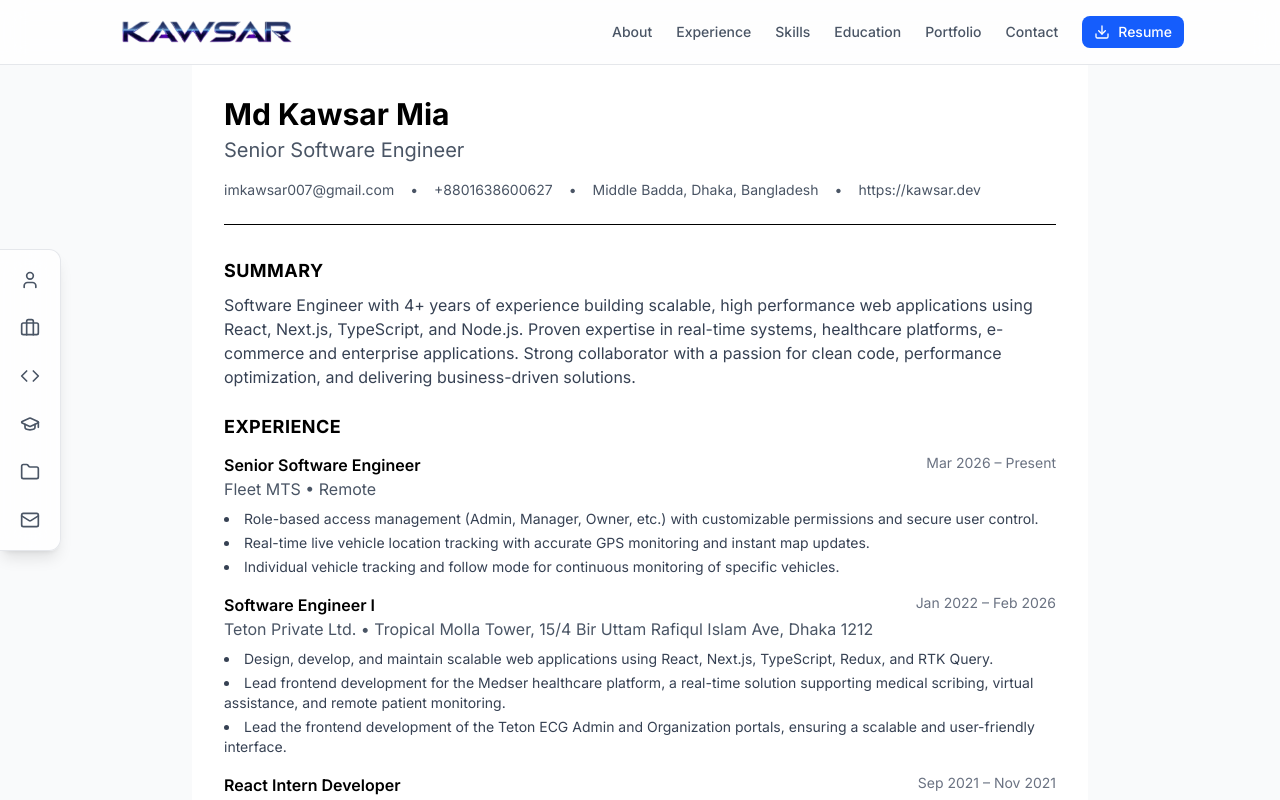
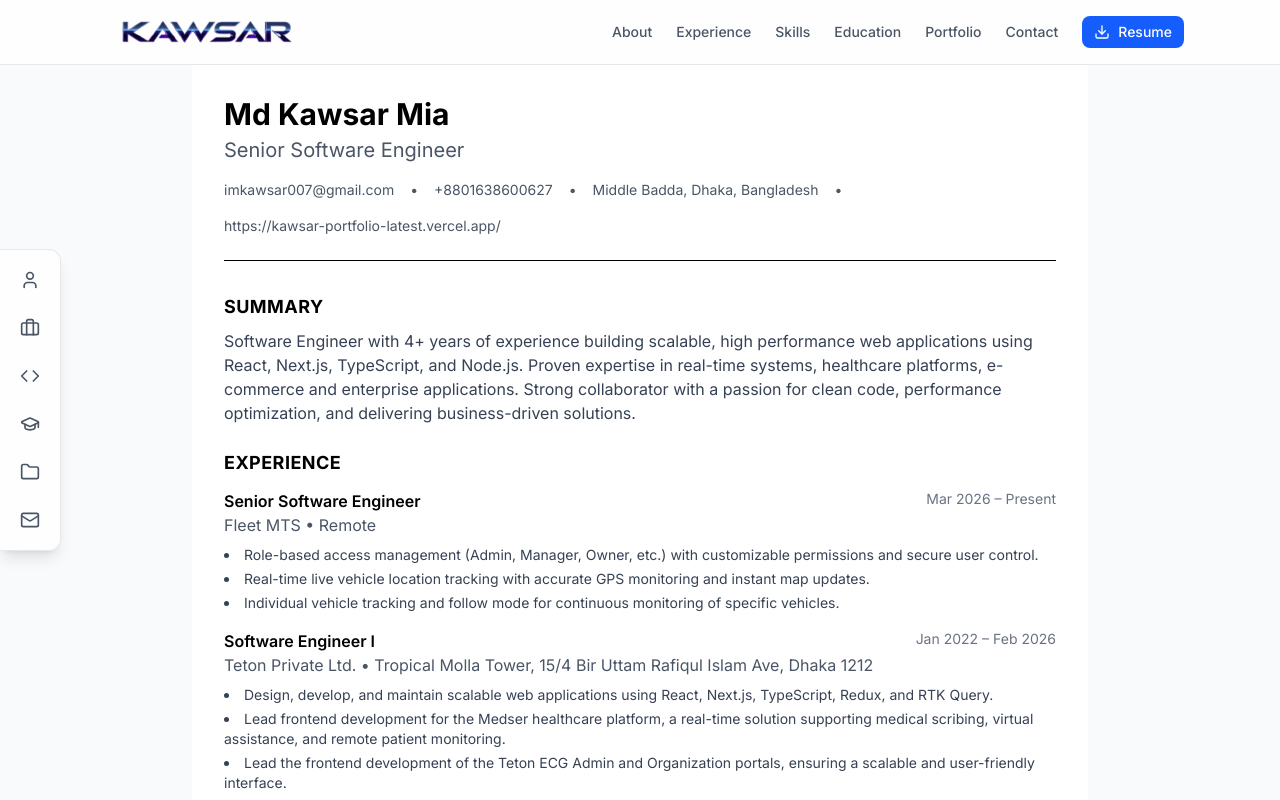
Before and after one commit to kawsar007/portfolio-latest, a Next.js app: page /print in a window 1280 px wide. Shown: the top 800 px of the page. Built offline with nearby package versions, Linux system fonts and the light colour scheme.

Commit message:
feat: update contact information with new website and social media links

```diff
--- a/src/data/profile.ts
+++ b/src/data/profile.ts
@@ -106,10 +106,10 @@ export const profile: Profile = {
   // CONTACT & SOCIAL (Optional - remove or set to undefined if not needed)
   // -------------------------------------------------------------------------
   phone: '+8801638600627',
-  website: 'https://kawsar.dev',
-  linkedin: 'https://linkedin.com/in/kawsar-mia',
-  github: 'https://github.com/kawsar-mia',
-  twitter: 'https://twitter.com/kawsar_mia',
+  website: 'https://kawsar-portfolio-latest.vercel.app/',
+  linkedin: 'https://www.linkedin.com/in/kawsar007/',
+  github: 'https://github.com/kawsar007',
+  twitter: 'https://twitter.com/kawsar007',
 
   // -------------------------------------------------------------------------
   // PROFESSIONAL SUMMARY
```
